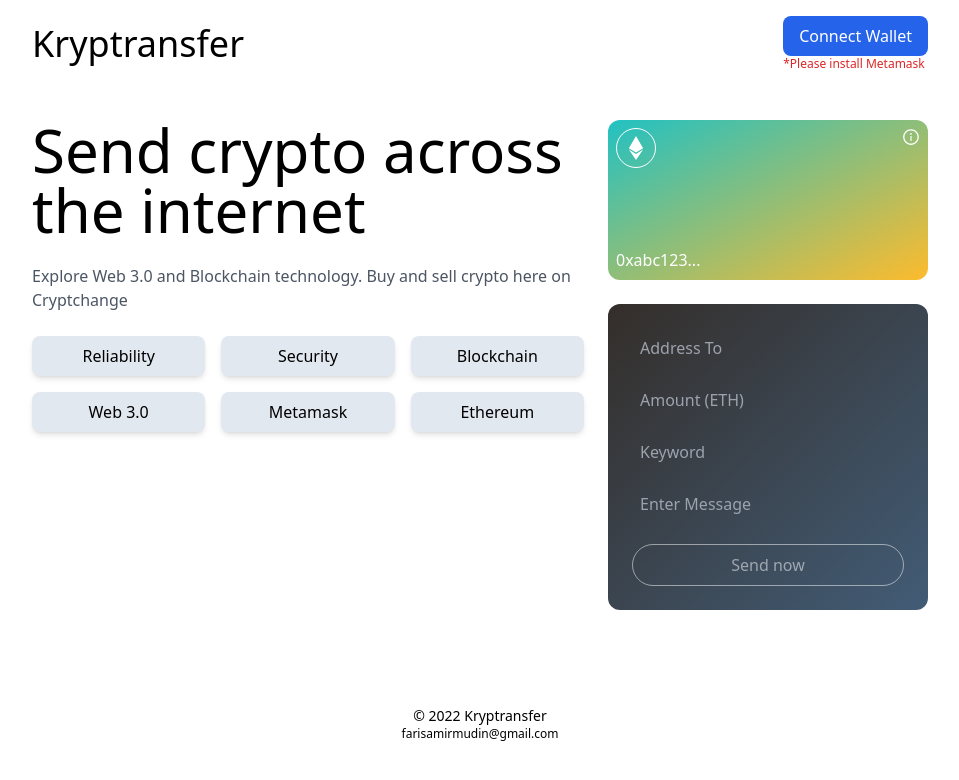
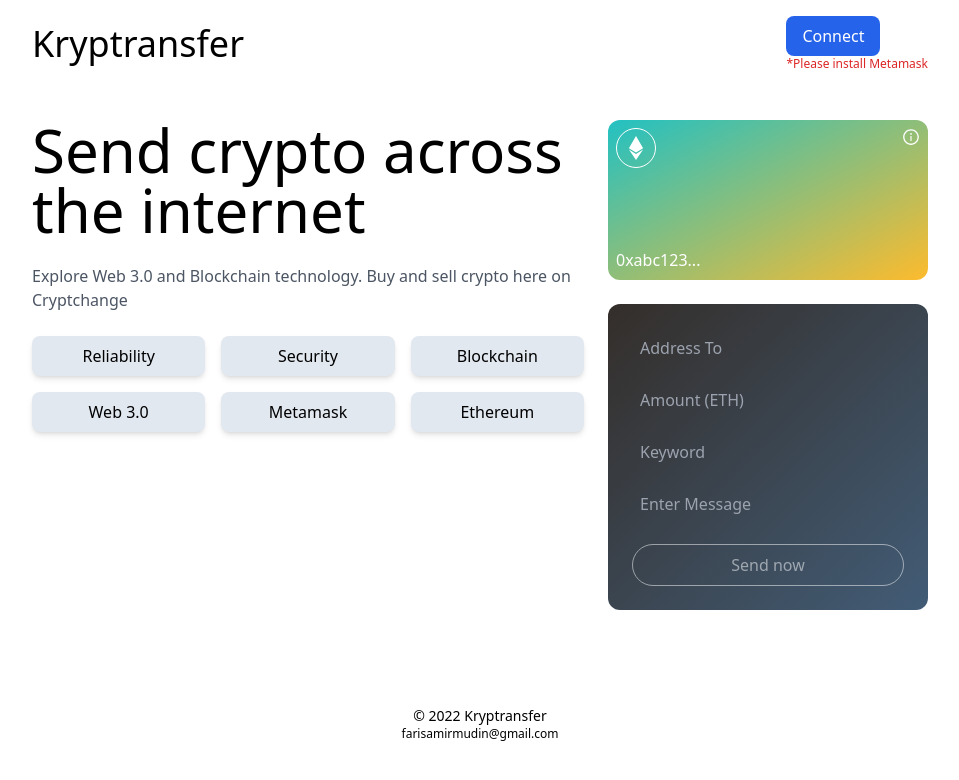
Before and after one commit to farisamirmudin/Crypto-transfer, a React (Vite) app in the folder client/: page / in a window 1280 px wide. Shown: the top 780 px of the page, without its empty margins (160-1119 px from the left). Built offline with nearby package versions, Linux system fonts and the light colour scheme.

Commit message:
changed connect wallet to connect

```diff
--- a/client/src/component/ConnectButton.jsx
+++ b/client/src/component/ConnectButton.jsx
@@ -4,7 +4,7 @@
 const ConnectButton = () => {
   const { connectWallet, hasMetamask, currentAccount } = useContext(TransactionContext)
   return (
-    <button onClick={connectWallet} disabled={!hasMetamask} className={`px-4 py-2 bg-blue-600 hover:bg-blue-500 rounded-lg text-white`}>{currentAccount ? 'Connected' : 'Connect Wallet'}</button>
+    <button onClick={connectWallet} disabled={!hasMetamask} className={`px-4 py-2 bg-blue-600 hover:bg-blue-500 rounded-lg text-white`}>{currentAccount ? 'Connected' : 'Connect'}</button>
   )
 }
 
```
